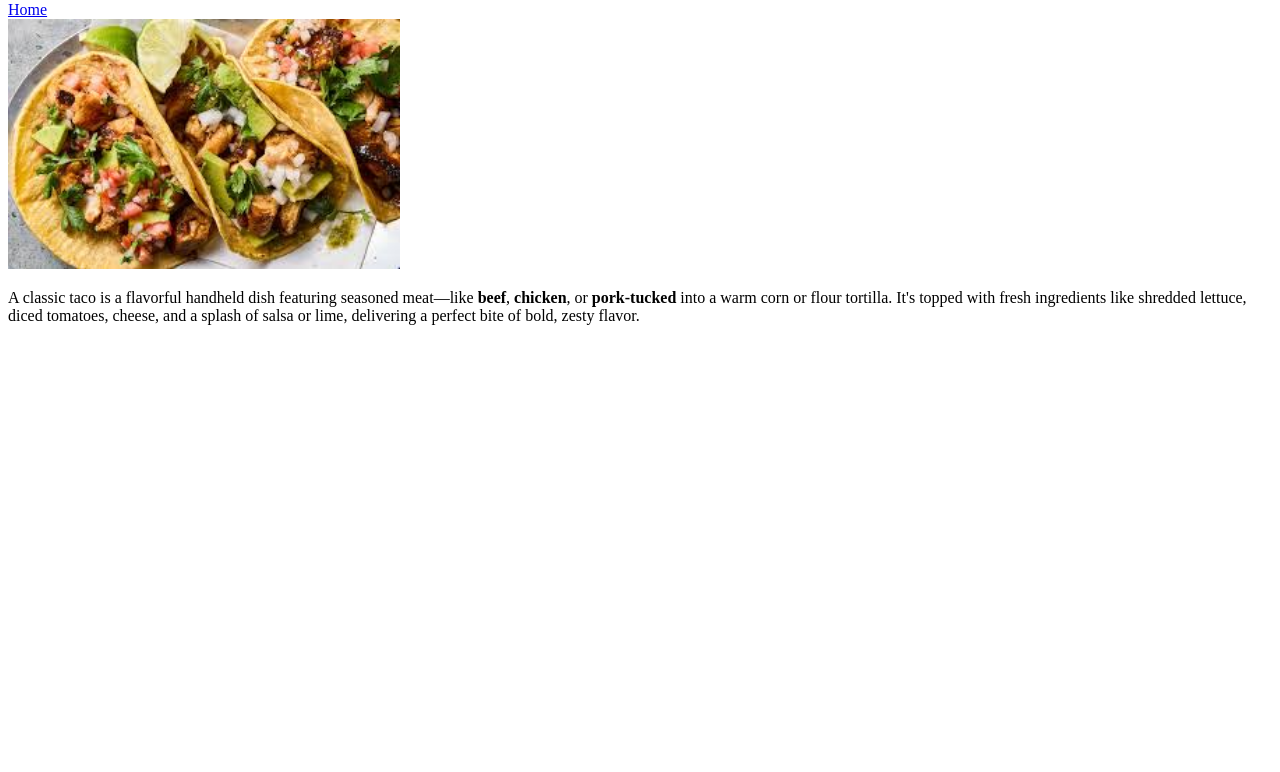
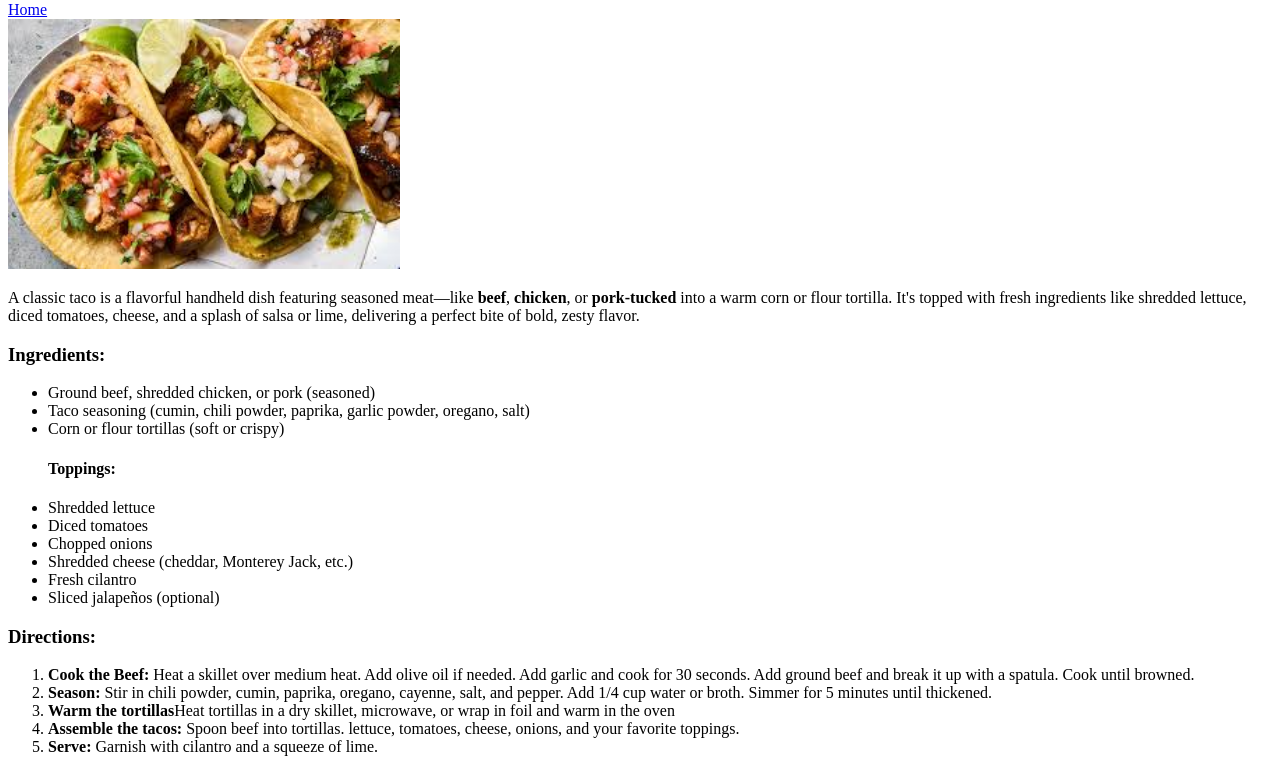
Before and after one commit to WayneProgrammer/Odin-recipie, a plain HTML site: page recipes/tacos.html in a window 1280 px wide. Shown: the part 79-851 px from the top of the page. Before the commit the page ends 800 px from the top, so only its background shows below. Drawn offline with Linux system fonts and the light colour scheme.

Commit message:
Added a list of ingredients and directions for taco recipe

```diff
--- a/recipes/tacos.html
+++ b/recipes/tacos.html
@@ -10,5 +10,28 @@
         <br>
         <img src="../images/taco.jpg" height="250">
         <p>A classic taco is a flavorful handheld dish featuring seasoned meat—like <strong>beef</strong>, <strong>chicken</strong>, or <strong>pork-tucked</strong> into a warm corn or flour tortilla. It's topped with fresh ingredients like shredded lettuce, diced tomatoes, cheese, and a splash of salsa or lime, delivering a perfect bite of bold, zesty flavor.</p>
+
+        <h3>Ingredients:</h3>
+        <ul>
+            <li>Ground beef, shredded chicken, or pork (seasoned)</li>
+            <li>Taco seasoning (cumin, chili powder, paprika, garlic powder, oregano, salt)</li>
+            <li>Corn or flour tortillas (soft or crispy)</li>
+            <h4>Toppings:</h4>
+            <li>Shredded lettuce</li>
+            <li>Diced tomatoes</li>
+            <li>Chopped onions</li>
+            <li>Shredded cheese (cheddar, Monterey Jack, etc.)</li>
+            <li>Fresh cilantro</li>
+            <li>Sliced jalapeños (optional)</li>
+        </ul>
+
+        <h3>Directions:</h3>
+        <ol>
+            <li><strong>Cook the Beef: </strong>Heat a skillet over medium heat. Add olive oil if needed. Add garlic and cook for 30 seconds. Add ground beef and break it up with a spatula. Cook until browned.</li>
+            <li><strong>Season: </strong>Stir in chili powder, cumin, paprika, oregano, cayenne, salt, and pepper. Add 1/4 cup water or broth. Simmer for 5 minutes until thickened.</li>
+            <li><strong>Warm the tortillas</strong>Heat tortillas in a dry skillet, microwave, or wrap in foil and warm in the oven</li>
+            <li><strong>Assemble the tacos:</strong> Spoon beef into tortillas.  lettuce, tomatoes, cheese, onions, and your favorite toppings.</li>
+            <li><strong>Serve:</strong> Garnish with cilantro and a squeeze of lime.</li>
+        </ol>
     </body>
 </html>
```
